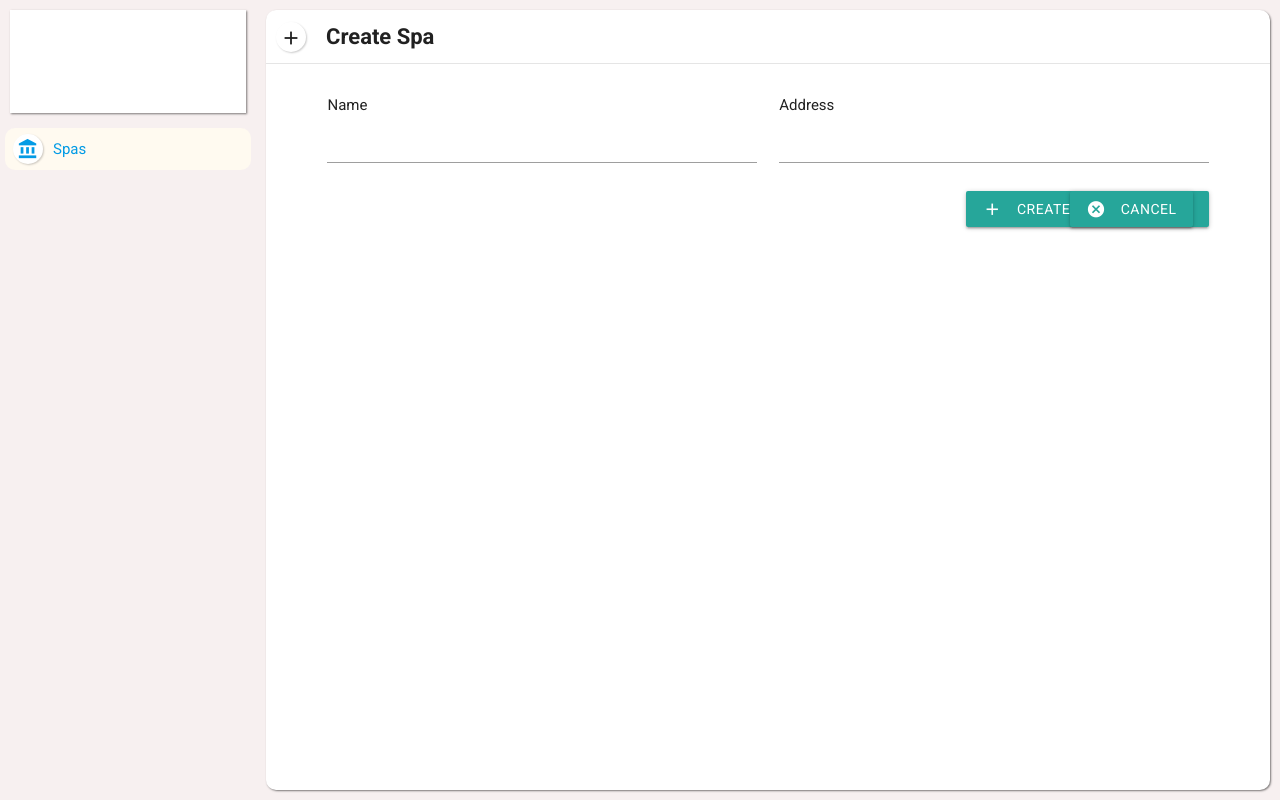
After one commit to carlosforcss/spa, a Django app: page /spa/create/ in a window 1280 px wide. The commit adds this page. Run offline with Django 3.2, Linux system fonts and the light colour scheme; the visitor is signed in with stand-in values (Sample User, id 1).

Commit message:
little changes in the UI system and first create view and template ( not working at all )

```diff
--- a/config/urls.py
+++ b/config/urls.py
@@ -1,15 +1,15 @@
 # -*- coding: utf-8 -*-
 # Django
 from django.contrib import admin
-from django.urls import path
+from django.urls import path, include
 from django.conf.urls.static import static
 from django.conf import settings
 # Project
 from spa.users.views import  LoginView
-from spa.management.views.spas import SpaListView
+
 
 urlpatterns = [
     path('admin/', admin.site.urls),
     path("login/", LoginView.as_view()),
-    path("", SpaListView.as_view()),
+    path("", include(("spa.management.urls", "spa.management"), namespace="management")),
 ] + static(settings.MEDIA_URL, document_root=settings.MEDIA_ROOT)
--- a/spa/management/models/spas.py
+++ b/spa/management/models/spas.py
@@ -2,7 +2,7 @@
 from __future__ import unicode_literals
 # Django
 from django.db import models
-# Python & Thirth Parties
+# Python & Third Parties
 # - - -
 # Project
 from spa.utils.models import CommonModel
--- /dev/null
+++ b/spa/management/urls.py
@@ -0,0 +1,11 @@
+# -*- coding: utf-8 -*-
+# Django
+from django.urls import path
+# Project
+from spa.management.views.spas import SpaListView, SpaCreateView
+
+
+urlpatterns = [
+    path("", SpaListView.as_view(), name="spa_list"),
+    path("spa/create/", SpaCreateView.as_view(), name="spa_create")
+]
--- a/spa/management/views/spas.py
+++ b/spa/management/views/spas.py
@@ -1,8 +1,9 @@
 # -*- coding: utf-8 -*-
 from __future__ import unicode_literals
 # Django
-from django.views.generic.list import ListView
+from django.views.generic import ListView, CreateView
 from django.contrib.auth.mixins import LoginRequiredMixin
+from django.urls import reverse_lazy
 # Project
 from spa.management.models import Spa
 from spa.management.forms import SpaForm
@@ -13,3 +14,12 @@ class SpaListView( LoginRequiredMixin, ListView):
     model = Spa
     form = SpaForm
     template_name = "management/spa/list.html"
+
+
+class SpaCreateView(LoginRequiredMixin, CreateView):
+
+    model = Spa
+    form = SpaForm
+    fields = ("name", "address")
+    template_name = "management/spa/create.html"
+    success_url = reverse_lazy('management:spa_list')
--- a/spa/users/forms/login.py
+++ b/spa/users/forms/login.py
@@ -3,7 +3,7 @@
 from django import forms
 from django.contrib.auth import authenticate
 from django.shortcuts import get_object_or_404
-# Python & Thirth Parties
+# Python & Thirtd Parties
 # - - -
 # Project
 from spa.users.models import User
--- a/spa/users/management/commands/createuser.py
+++ b/spa/users/management/commands/createuser.py
@@ -1,7 +1,7 @@
 # -*- coding: utf-8 -*-
 # Django
 from django.core.management.base import BaseCommand
-# Thirth Parties & Python
+# Third Parties & Python
 # - - -
 # Project
 from spa.users.models import User
--- a/spa/users/models/users.py
+++ b/spa/users/models/users.py
@@ -2,7 +2,7 @@
 # Django
 from django.contrib.auth.models import AbstractBaseUser, UserManager
 from django.db import models
-# Python & Thirth Parties
+# Python & Third Parties
 # - - -
 # Spa
 from spa.utils.models import CommonModel
--- a/spa/users/views.py
+++ b/spa/users/views.py
@@ -4,7 +4,7 @@ from django.shortcuts import render, redirect
 from django.views import View
 from django.conf import settings
 from django.contrib.auth import login
-# Python & Thirth Parties
+# Python & Third Parties
 # - - -
 # Project
 from spa.users.forms import LoginForm
--- a/spa/utils/widgets.py
+++ b/spa/utils/widgets.py
@@ -4,7 +4,7 @@ from __future__ import unicode_literals
 from django.forms.widgets import Widget
 from django.template import loader
 from django.utils.safestring import mark_safe
-# Python & Thirth Parties
+# Python & Third Parties
 from abc import abstractmethod
 
 
--- a/static/css/ui.css
+++ b/static/css/ui.css
@@ -61,12 +61,17 @@
     font-size: 22px;
 }
 
+.ui-content-body {
+    margin: 30px 5%;
+}
+
 .ui-table{
     display: flex;
     flex-direction: column;
     width: 90%;
     margin: 10px 5%;
 }
+
 .ui-table-header{
     display: flex;
     flex-direction: row;
--- /dev/null
+++ b/templates/management/spa/create.html
@@ -0,0 +1,33 @@
+{% extends "base.html" %}
+
+{% block content %}
+    <div class="ui-content-title">
+        <span class="icon">
+            <div class="material-icons">
+                <i class="material-icons">add</i>
+            </div>
+        </span>
+        <span>Create Spa</span>
+    </div>
+
+    <form class="ui-content-body" action="" method="POST">
+        {% csrf_token %}
+        <div class="row">
+            {% for field in form %}
+                <div class="col s6">
+                    {{ field.label }}
+                    {{ field }}
+                </div>
+            {% endfor %}
+        </div>
+        <div>
+            {{ form.errors }}
+        </div>
+        <div class="row">
+            <div class="col s12">
+                <butt~on type="submit" class="btn right"><i class="material-icons left">add</i>Create</button>
+                <a href="" class="btn darken-4 right m4"><i class="material-icons left">cancel</i>Cancel</a>
+            </div>
+        </div>
+    </form>
+{% endblock %}
```
Also changed, not shown: templates/management/spa/list.html (+10 -2 lines).
